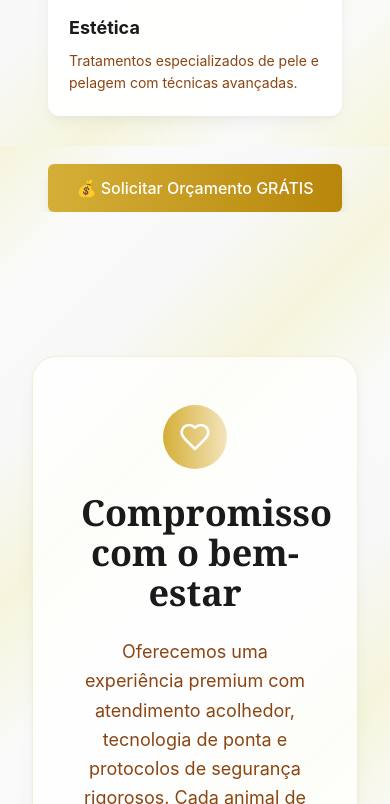
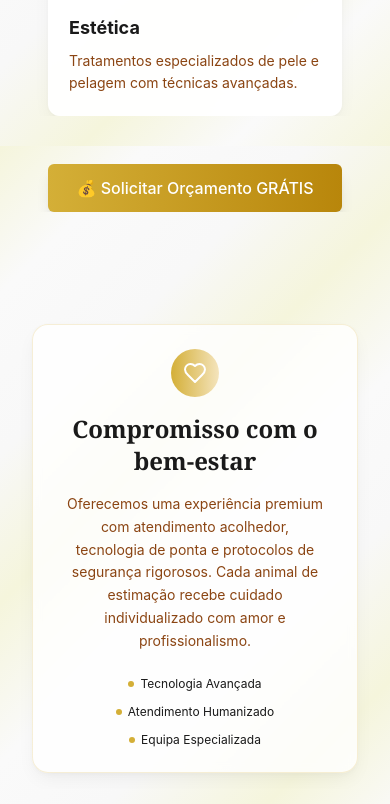
Before and after one commit to Henriquelop3s/ClinicaVetWebsite, a Next.js app: page / in a window 390 px wide. Shown: the part 2386-3190 px from the top of the page. Built offline with nearby package versions, Linux system fonts and the light colour scheme.

Commit message:
Ajustes de responsividade e scroll

```diff
--- a/src/app/page.tsx
+++ b/src/app/page.tsx
@@ -75,8 +75,8 @@ export default function HomePage() {
         </section>
 
         {/* Serviços */}
-        <section id="servicos" className="py-12 sm:py-16 md:py-20 lg:py-28 relative px-4 sm:px-6 overflow-visible">
-          <div className="container-wide overflow-visible mx-auto max-w-7xl">
+        <section id="servicos" className="py-12 sm:py-16 md:py-20 lg:py-28 relative px-4 sm:px-6 overflow-x-hidden overflow-y-hidden">
+          <div className="container-wide overflow-x-hidden overflow-y-hidden mx-auto max-w-7xl">
             <motion.div
               initial={{ opacity: 0, y: 20 }}
               whileInView={{ opacity: 1, y: 0 }}
@@ -91,7 +91,7 @@ export default function HomePage() {
                 Soluções completas para a saúde e o cuidado do seu melhor amigo!
               </p>
             </motion.div>
-            <div className="mt-8 sm:mt-10 grid grid-cols-1 sm:grid-cols-2 lg:grid-cols-3 gap-4 sm:gap-5 md:gap-6 overflow-visible px-4 sm:px-4 md:px-4">
+            <div className="mt-8 sm:mt-10 grid grid-cols-1 sm:grid-cols-2 lg:grid-cols-3 gap-4 sm:gap-5 md:gap-6 overflow-x-hidden overflow-y-hidden px-4 sm:px-4 md:px-4">
               {[
                 { icon: Bath, title: "Banho & Tosa", desc: "Higiene premium com produtos de alta qualidade e técnicas especializadas." },
                 { icon: Stethoscope, title: "Consultas", desc: "Avaliação clínica completa com equipamentos modernos e carinho genuíno." },
@@ -106,7 +106,7 @@ export default function HomePage() {
                   whileInView={{ opacity: 1, y: 0 }}
                   transition={{ duration: 0.6, delay: i * 0.1 }}
                   viewport={{ once: true }}
-                  className="premium-card rounded-xl sm:rounded-2xl p-5 sm:p-6 md:p-8 group cursor-pointer overflow-visible"
+                  className="premium-card rounded-xl sm:rounded-2xl p-5 sm:p-6 md:p-8 group cursor-pointer overflow-x-hidden overflow-y-hidden"
                 >
                   <div className="w-12 h-12 sm:w-14 sm:h-14 md:w-16 md:h-16 rounded-xl sm:rounded-2xl bg-gradient-to-br from-secondary to-secondary-light flex items-center justify-center mb-4 sm:mb-6 group-hover:scale-110 transition-transform duration-300">
                     <s.icon className="w-6 h-6 sm:w-7 sm:h-7 md:w-8 md:h-8 text-white" />
@@ -133,24 +133,24 @@ export default function HomePage() {
         </section>
 
         {/* Compromisso com o bem-estar */}
-        <section id="sobre" className="py-20 md:py-28 relative">
+        <section id="sobre" className="py-12 sm:py-16 md:py-20 lg:py-28 relative">
           <div className="container-narrow">
-            <div className="rounded-3xl p-12 text-center bg-white/80 backdrop-blur-sm border border-secondary/20 organic-shadow mx-4 my-4">
+            <div className="rounded-2xl sm:rounded-3xl p-6 sm:p-8 md:p-12 text-center bg-white/80 backdrop-blur-sm border border-secondary/20 organic-shadow mx-4 my-4">
               <motion.div
                 initial={{ opacity: 0, y: 20 }}
                 whileInView={{ opacity: 1, y: 0 }}
                 transition={{ duration: 0.6 }}
                 viewport={{ once: true }}
-                className="inline-flex items-center justify-center w-16 h-16 rounded-full bg-gradient-to-r from-secondary to-secondary-light mb-6"
+                className="inline-flex items-center justify-center w-12 h-12 sm:w-14 sm:h-14 md:w-16 md:h-16 rounded-full bg-gradient-to-r from-secondary to-secondary-light mb-4 sm:mb-6"
               >
-                <Heart className="w-8 h-8 text-white" />
+                <Heart className="w-6 h-6 sm:w-7 sm:h-7 md:w-8 md:h-8 text-white" />
               </motion.div>
               <motion.h2
                 initial={{ opacity: 0, y: 20 }}
                 whileInView={{ opacity: 1, y: 0 }}
                 transition={{ duration: 0.6, delay: 0.1 }}
                 viewport={{ once: true }}
-                className="font-serif text-4xl md:text-5xl font-bold text-primary mb-6"
+                className="font-serif text-2xl sm:text-3xl md:text-4xl lg:text-5xl font-bold text-primary mb-4 sm:mb-6 px-2"
               >
                 Compromisso com o bem-estar
               </motion.h2>
@@ -159,7 +159,7 @@ export default function HomePage() {
                 whileInView={{ opacity: 1, y: 0 }}
                 transition={{ duration: 0.6, delay: 0.2 }}
                 viewport={{ once: true }}
-                className="text-lg text-muted max-w-3xl mx-auto leading-relaxed"
+                className="text-sm sm:text-base md:text-lg text-muted max-w-3xl mx-auto leading-relaxed px-2"
               >
                 Oferecemos uma experiência premium com atendimento acolhedor, tecnologia de ponta e protocolos de segurança rigorosos. Cada animal de estimação recebe cuidado individualizado com amor e profissionalismo.
               </motion.p>
@@ -168,20 +168,20 @@ export default function HomePage() {
                 whileInView={{ opacity: 1, scale: 1 }}
                 transition={{ duration: 0.5, delay: 0.3 }}
                 viewport={{ once: true }}
-                className="mt-8 flex justify-center gap-8 text-sm"
+                className="mt-6 sm:mt-8 grid grid-cols-1 sm:grid-cols-3 gap-3 sm:gap-2 md:gap-4 text-xs sm:text-sm"
               >
-                <div className="flex items-center gap-2 text-primary">
-                  <div className="w-2 h-2 rounded-full bg-secondary"></div>
-                  Tecnologia Avançada
+                <div className="flex items-center justify-center sm:justify-start gap-1.5 sm:gap-2 text-primary">
+                  <div className="w-1.5 h-1.5 sm:w-2 sm:h-2 rounded-full bg-secondary flex-shrink-0"></div>
+                  <span>Tecnologia Avançada</span>
                 </div>
-                <div className="flex items-center gap-2 text-primary">
-                  <div className="w-2 h-2 rounded-full bg-secondary"></div>
-                  Atendimento Humanizado
+                <div className="flex items-center justify-center sm:justify-start gap-1.5 sm:gap-2 text-primary">
+                  <div className="w-1.5 h-1.5 sm:w-2 sm:h-2 rounded-full bg-secondary flex-shrink-0"></div>
+                  <span>Atendimento Humanizado</span>
                 </div>
-                    <div className="flex items-center gap-2 text-primary">
-                      <div className="w-2 h-2 rounded-full bg-secondary"></div>
-                      Equipa Especializada
-                    </div>
+                <div className="flex items-center justify-center sm:justify-start gap-1.5 sm:gap-2 text-primary">
+                  <div className="w-1.5 h-1.5 sm:w-2 sm:h-2 rounded-full bg-secondary flex-shrink-0"></div>
+                  <span>Equipa Especializada</span>
+                </div>
               </motion.div>
             </div>
           </div>
@@ -267,7 +267,7 @@ export default function HomePage() {
             <div>
               <h2 className="font-serif text-3xl">📍 Onde estamos</h2>
               <p className="text-muted mt-2">Rua Augusta, 1000 - Lisboa, Portugal</p>
-              <div className="mt-4 aspect-[4/3] overflow-hidden rounded-xl">
+              <div className="mt-4 h-[450px] sm:h-[550px] md:h-[650px] lg:h-[750px] overflow-hidden rounded-xl">
                 <iframe
                   title="Mapa"
                   src="https://www.google.com/maps/embed?pb=!1m18!1m12!1m3!1d3112.1234567890!2d-9.1384!3d38.7223!2m3!1f0!2f0!3f0!3m2!1i1024!2i768!4f13.1!3m3!1m2!1s0xd1933a6c9c8c8c8%3A0x1234567890abcdef!2sRua%20Augusta%2C%20Lisboa%2C%20Portugal!5e0!3m2!1spt-PT!2spt!4v1700000000000!5m2!1spt-PT!2spt"
```
